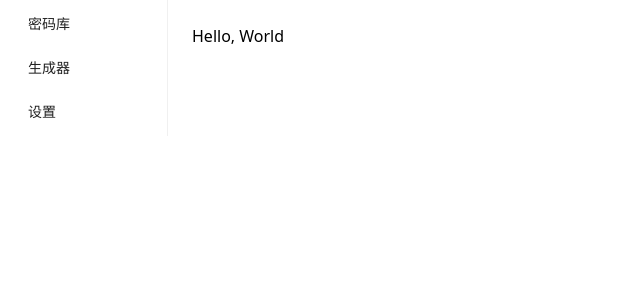
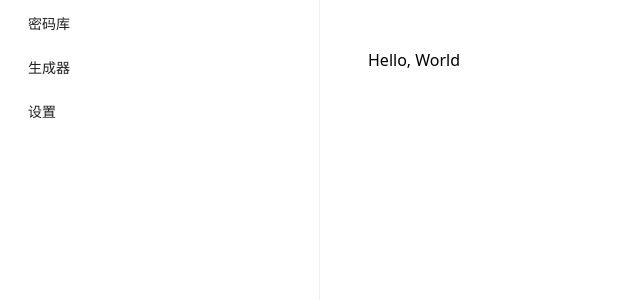
Before and after one commit to Lyyyttooon/yardpassword, a Next.js app: page /password-manager in a window 1280 px wide. Shown: the top 300 px of the page, without its empty margins (0-640 px from the left). Built offline with nearby package versions, Linux system fonts and the light colour scheme.

Commit message:
feat: 修改样式

```diff
--- a/src/app/layout.tsx
+++ b/src/app/layout.tsx
@@ -10,10 +10,10 @@ export default function RootLayout({ children }: { children: React.ReactNode })
         <title>YardPassword</title>
       </head>
       <body className="flex h-full flex-row">
-        <div className="h-full w-[168px] flex-none">
+        <div className="h-full w-[320px] flex-none mr-[48px]">
           <MainMenu />
         </div>
-        <div className="w-full h-full flex-1 p-6">{children}</div>
+        <div className="w-full h-full flex-1 pt-[48px]">{children}</div>
       </body>
     </html>
   );
--- a/src/app/password-generator/page.tsx
+++ b/src/app/password-generator/page.tsx
@@ -33,6 +33,7 @@ export default function PasswordGenerator() {
 
   return (
     <div className="w-full max-w-screen-sm">
+      <h1 className="text-3xl text-[#262626] mb-[32px]">生成器</h1>
       <PasswordText text={passwordText} onReloadClick={flushClick}></PasswordText>
       <PasswordForm generateConfig={generateConfig} onChange={setGenerateConfig} />
     </div>
--- a/src/components/main-menu/index.tsx
+++ b/src/components/main-menu/index.tsx
@@ -18,5 +18,5 @@ const items: MenuProps['items'] = [
 ];
 
 export default function MainMenu() {
-  return <Menu mode="inline" items={items} />;
+  return <Menu className="h-full w-[320px]" mode="inline" items={items} />;
 }
--- a/src/styles/globals.css
+++ b/src/styles/globals.css
@@ -9,6 +9,9 @@ body {
   height: 100%;
   width: 100%;
   min-width: 640px;
+  font-family: Inter var, ui-sans-serif, system-ui, -apple-system, BlinkMacSystemFont, Segoe UI,
+    Roboto, Helvetica Neue, Arial, Noto Sans, sans-serif, Apple Color Emoji, Segoe UI Emoji,
+    Segoe UI Symbol, Noto Color Emoji;
 }
 
 svg {
```
